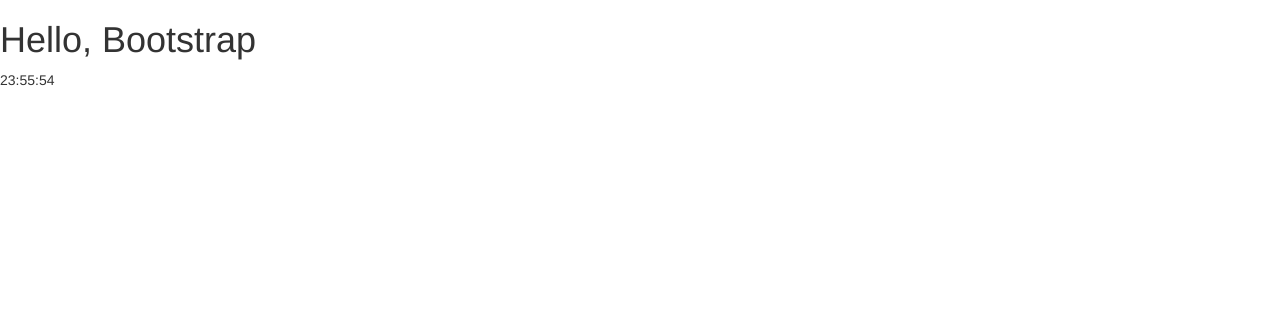
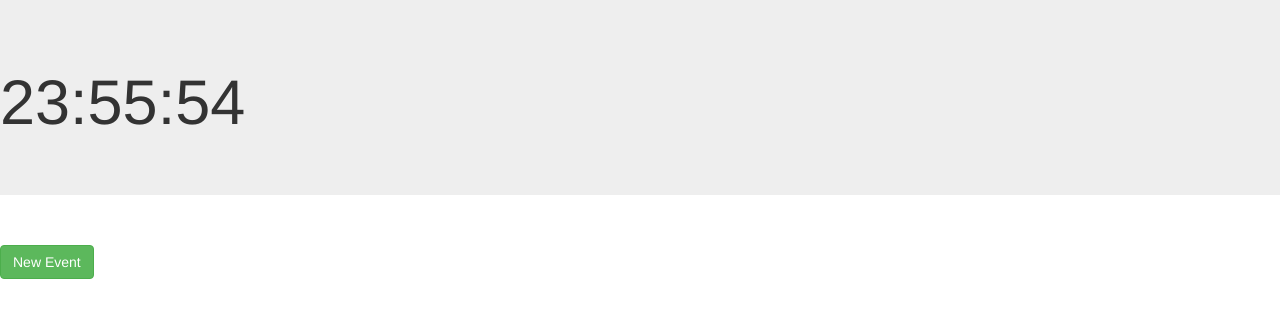
Before and after one commit to eanderle/sequencer, a Flask app: page / in a window 1280 px wide. Shown: the top 318 px of the page. Run offline with Flask 2, Linux system fonts and the light colour scheme; some libraries are stand-ins or nearby versions.

Commit message:
pull updateClock out into a helper function, add new event button

```diff
--- a/static/js/clock.js
+++ b/static/js/clock.js
@@ -1,5 +1,5 @@
 $(document).ready(function() {
-    setInterval(function() {
+    var updateClock = function() {
         var pad = function(i) {
             return (i < 10 ? "0" : "") + i;
         }
@@ -9,5 +9,14 @@
         var minutes = date.getMinutes();
         var hours = date.getHours();
         $("#clock").html(pad(hours) + ":" + pad(minutes) + ":" + pad(seconds));
-    }, 1000);
+    }
+
+    $("#addRowButton").click(function(e) {
+        var newRow = $("<tr><td>NEW</td></tr>");
+        newRow.appendTo($("#eventTable"));
+    });
+
+    updateClock();
+
+    setInterval(updateClock, 1000);
 });
--- a/templates/index.html
+++ b/templates/index.html
@@ -8,8 +8,10 @@
 {% endblock %}
 
 {% block content %}
-  <h1>Hello, Bootstrap</h1>
-  <div id="clock"></div>
+  <div class="jumbotron"><h1 id="clock"></h1></div>
+  <table class="table" id="eventTable">
+  </table>
+  <button id="addRowButton" class="btn btn-success">New Event</button>
 {% endblock %}
 
 {% block scripts %}
```
